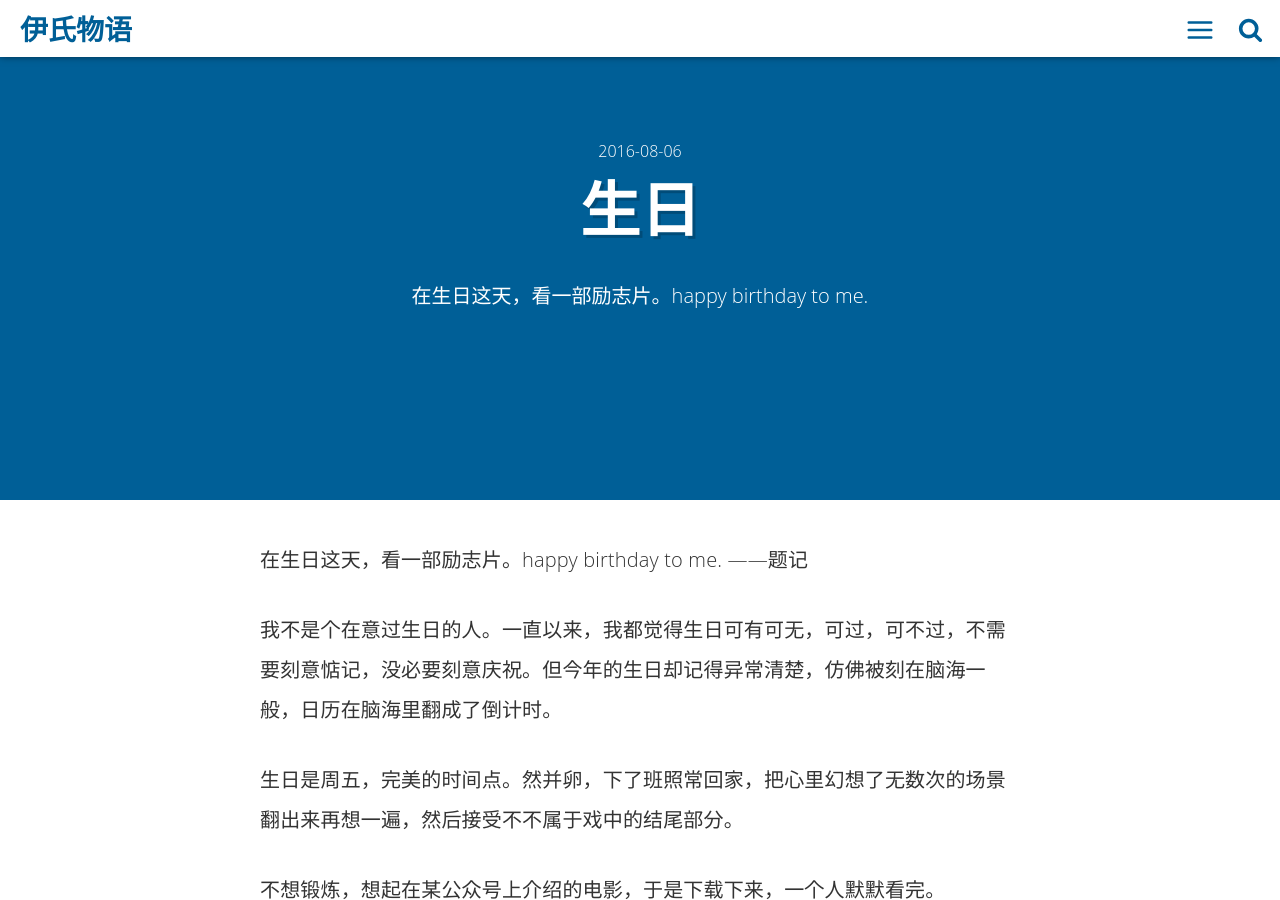
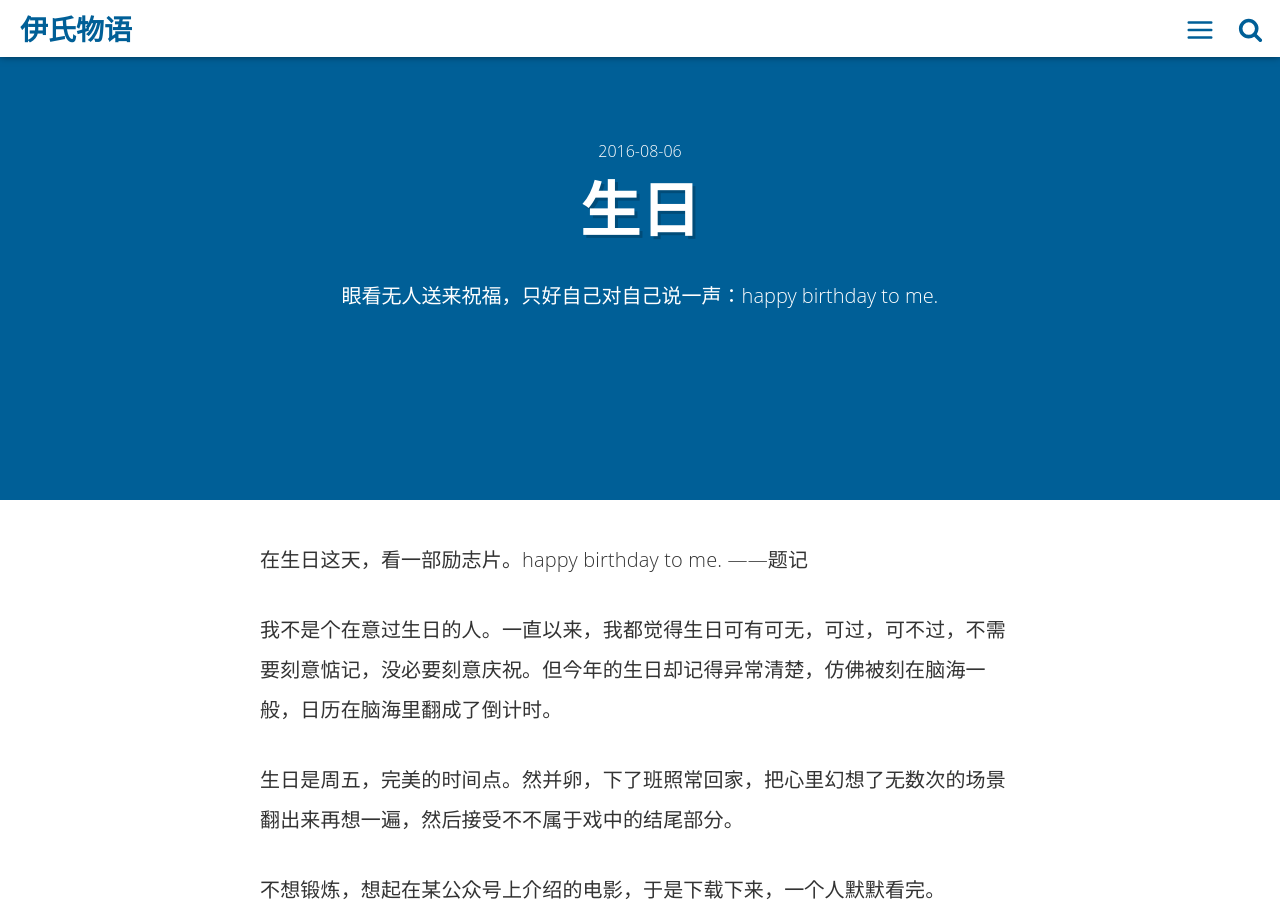
Before and after one commit to AwThink/iyidie, a Jekyll site: the page built from _posts/2016-08-05-2016-birthday.md, in a window 1280 px wide and 900 px high. Built offline with Jekyll 4.4.1, drawn with Linux system fonts in a browser that asks for light colours.

Commit message:
test post front-matter

```diff
--- a/_posts/2016-08-05-2016-birthday.md
+++ b/_posts/2016-08-05-2016-birthday.md
@@ -2,7 +2,8 @@
 layout: post
 title: 生日
 date: 2016-08-06 10:29:56
-description: '在生日这天，看一部励志片。happy birthday to me.'
+introduction: 在生日这天，看一部励志片。happy birthday to me.
+description: 眼看无人送来祝福，只好自己对自己说一声：happy birthday to me.
 author: 伊迭
 comments: true
 main-class: 'Life'
--- a/about.markdown
+++ b/about.markdown
@@ -15,7 +15,7 @@ date: 2008-10-17 20:32
 ## 关于我
 
 男，85后，儋县生长，天府求学。
-多年前的音乐，一直听到现在。看过的电影，已经忘得差不多了。一个地方待得久了，失去新鲜，却换得熟悉，于是懒得挪窝。
+许多年前的音乐，一直听到现在；看过的电影，也已经忘得差不多了。一个地方待得久了，失去新鲜，换得熟悉，于是，就这样吧。
 
 ## 联系我
 
```
